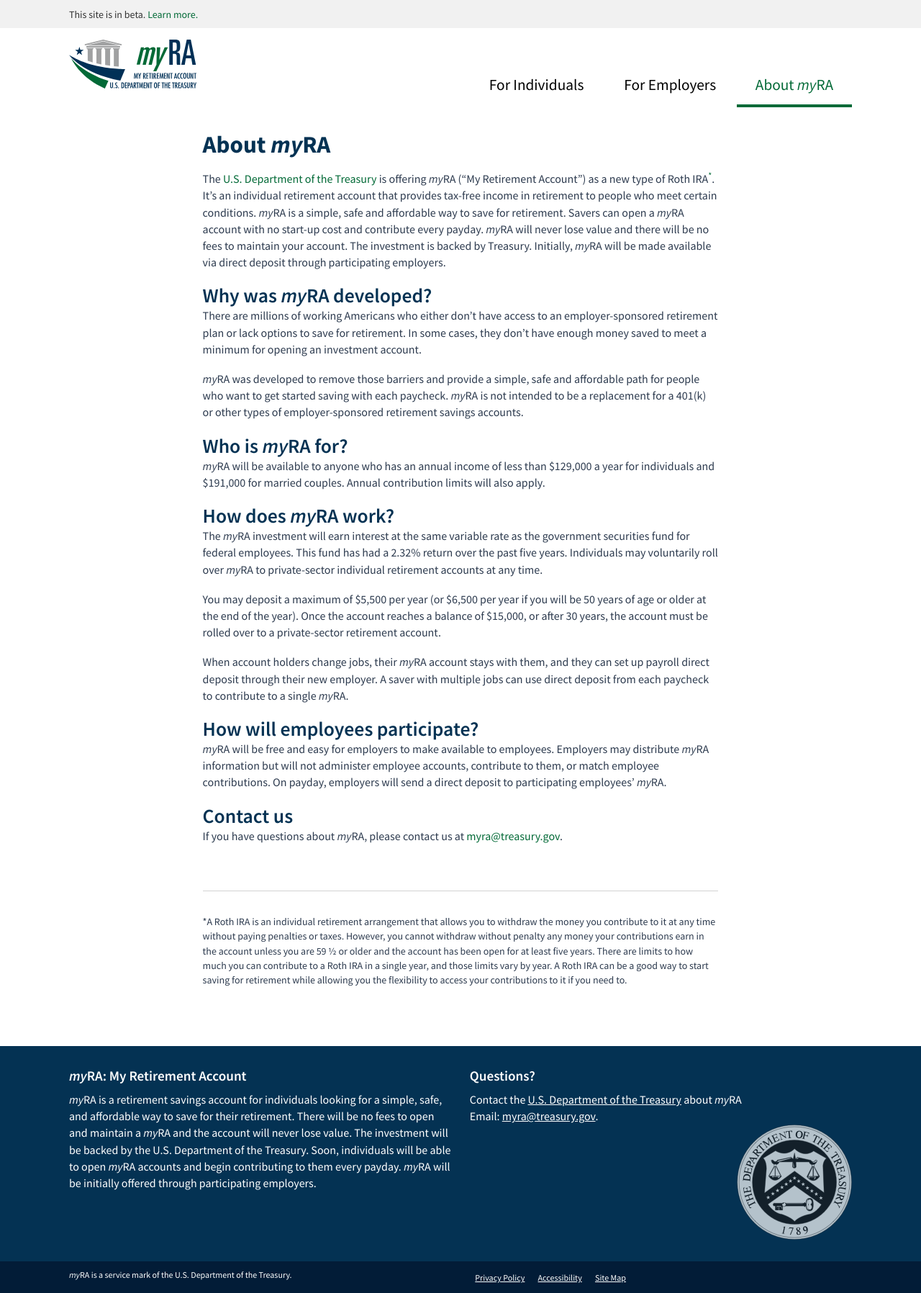
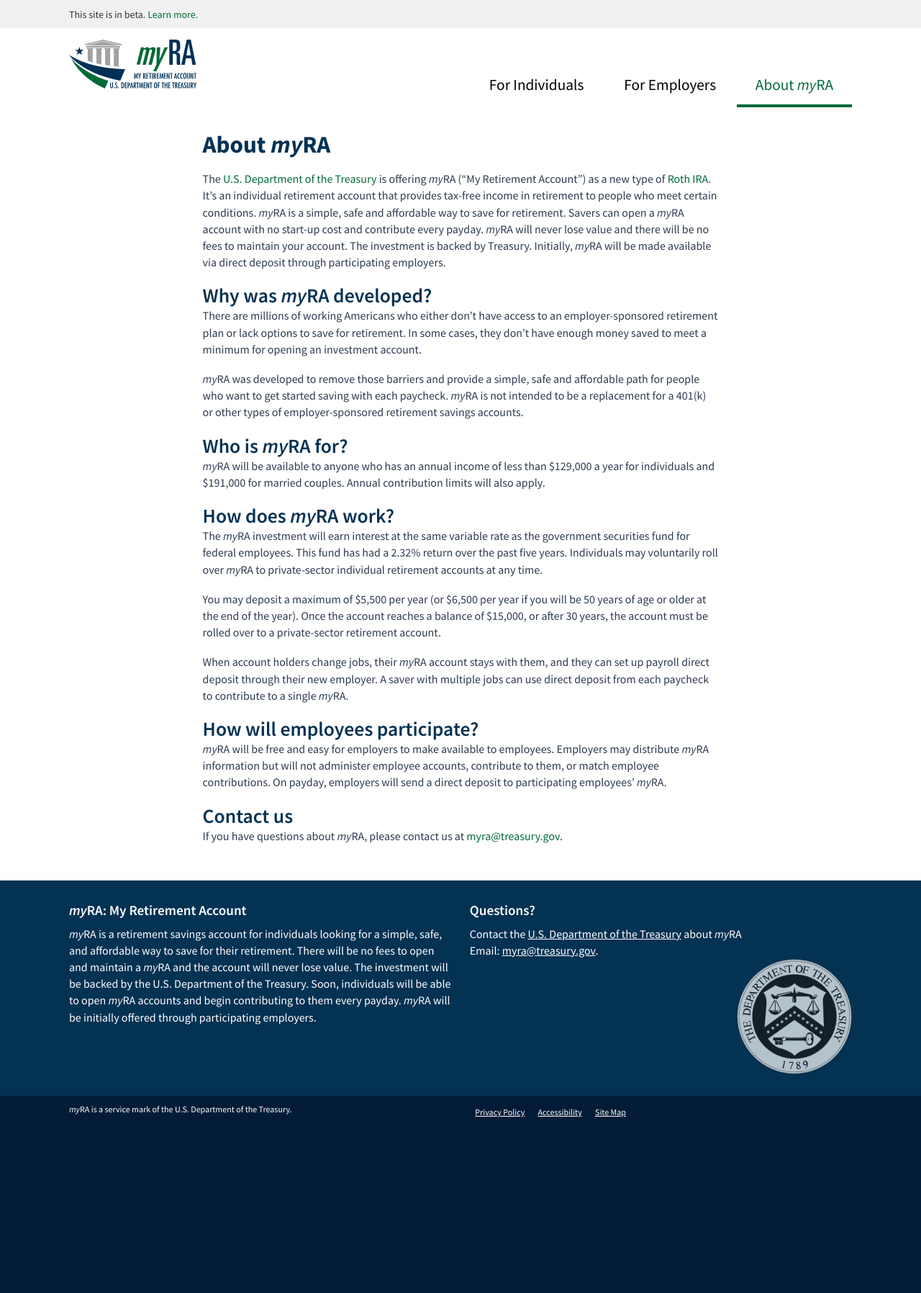
Before and after one commit to 18F/myra, a Jekyll site: the page built from about/index.md, in a window 1280 px wide. Shown: the whole page at 72% size. Built offline with Jekyll 4.4.1, drawn with Linux system fonts in a browser that asks for light colours; after the commit the page ends 1565 px from its top, so only the background shows below that.

Commit message:
Added page dedicated to providing details on Roth IRA. Added link from About page to this resource. Removed the original footer from the About page explaining Roth IRA.

```diff
--- a/_config.yml
+++ b/_config.yml
@@ -1,6 +1,6 @@
 # Site settings
 title: "myRA - My Retirement Account"
-email: your-email@domain.com
+email: myra@treasury.gov
 description: "myRA is a retirement savings account for individuals looking for a simple, safe and affordable way to start saving. Starting on January 1, 2015, individuals will be able to open accounts and begin contributing to them every payday. myRAs will be initially offered through employers, balances will never go down, and there will be no fees. myRAs will hold a new retirement savings bond that will be backed by the U.S. Treasury."
 baseurl: /myra
 url: "https://myra.treasury.gov"
--- a/about/index.md
+++ b/about/index.md
@@ -7,7 +7,7 @@
 
 # About <span class="myra">myRA</span>
 
-The <a href="https://www.treasury.gov/Pages/default.aspxU.S" target="blank">U.S. Department of the Treasury</a> is offering <span class="myra">myRA</span> (“My Retirement Account”) as a new type of Roth IRA<sup><a href="#footnote-1">*</a></sup>. It's an individual retirement account that provides tax-free income in retirement to people who meet certain conditions. <span class="myra">myRA</span> is a simple, safe and affordable way to save for retirement. Savers can open a <span class="myra">myRA</span> account with no start-up cost and contribute every payday. <span class="myra">myRA</span> will never lose value and there will be no fees to maintain your account. The investment is backed by Treasury. Initially, <span class="myra">myRA</span> will be made available via direct deposit through participating employers.
+The <a href="https://www.treasury.gov/Pages/default.aspxU.S" target="blank">U.S. Department of the Treasury</a> is offering <span class="myra">myRA</span> (“My Retirement Account”) as a new type of <a href="{{ site.baseurl }}/roth_ira/">Roth IRA</a>. It's an individual retirement account that provides tax-free income in retirement to people who meet certain conditions. <span class="myra">myRA</span> is a simple, safe and affordable way to save for retirement. Savers can open a <span class="myra">myRA</span> account with no start-up cost and contribute every payday. <span class="myra">myRA</span> will never lose value and there will be no fees to maintain your account. The investment is backed by Treasury. Initially, <span class="myra">myRA</span> will be made available via direct deposit through participating employers.
 
 ## Why was <span class="myra">myRA</span> developed?
 There are millions of working Americans who either don’t have access to an employer-sponsored retirement plan or lack options to save for retirement. In some cases, they don’t have enough money saved to meet a minimum for opening an investment account.
@@ -29,7 +29,3 @@
 
 ## Contact us
 If you have questions about <span class="myra">myRA</span>, please contact us at <a href="mailto:myra@treasury.gov">myra@treasury.gov</a>.
-
-<section class="footnotes">
-  <p id="footnote-1">*A Roth IRA is an individual retirement arrangement that allows you to withdraw the money you contribute to it at any time without paying penalties or taxes. However, you cannot withdraw without penalty any money your contributions earn in the account unless you are 59 ½ or older and the account has been open for at least five years. There are limits to how much you can contribute to a Roth IRA in a single year, and those limits vary by year. A Roth IRA can be a good way to start saving for retirement while allowing you the flexibility to access your contributions to it if you need to.</p>
-</section>
--- a/static/_sass/_custom.scss
+++ b/static/_sass/_custom.scss
@@ -1844,7 +1844,7 @@
 /* Privacy */
 /**************************/
 
-.privacy ul {
+.privacy ul, .roth-ira ul {
   @extend %default-ul;
 }
 
```
Also changed, not shown: roth_ira.html (added, +29 -0 lines).
